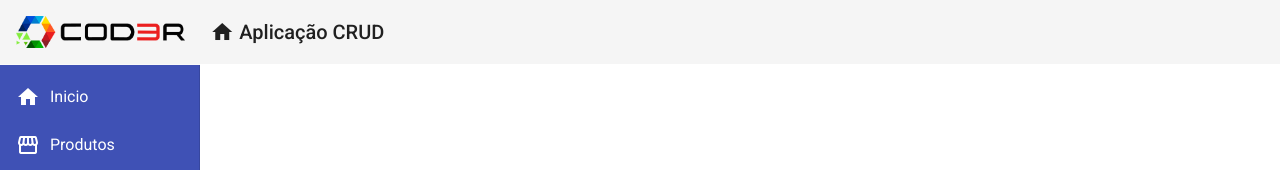
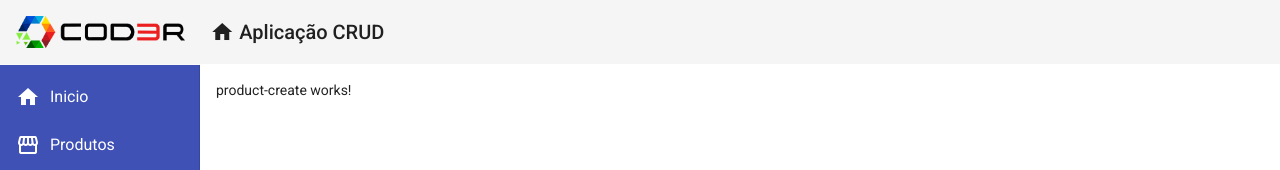
Before and after one commit to JeeanLiima97/Angular-crud, an Angular app in the folder frontend/: page /products/create in a window 1280 px wide. Before the commit this address led to /. Shown: the top 170 px of the page. Built offline with nearby package versions, Linux system fonts and the light colour scheme.

Commit message:
adicionando componente e rota para criar produto

```diff
--- a/frontend/src/app/app-routing.module.ts
+++ b/frontend/src/app/app-routing.module.ts
@@ -1,3 +1,4 @@
+import { ProductCreateComponent } from './components/product/product-create/product-create.component';
 import { NgModule } from '@angular/core';
 import { Routes, RouterModule } from '@angular/router';
 
@@ -10,6 +11,10 @@
 },{
   path:'products',
   component: ProductCrudComponent
+},
+{
+  path: 'products/create',
+  component: ProductCreateComponent
 }
 
 ];
--- a/frontend/src/app/app.module.ts
+++ b/frontend/src/app/app.module.ts
@@ -15,6 +15,7 @@
 import { HomeComponent } from './views/home/home.component'
 import {MatCardModule} from '@angular/material/card';
 import { ProductCrudComponent } from './views/product-crud/product-crud.component';
+import { ProductCreateComponent } from './components/product/product-create/product-create.component';
 
 @NgModule({
   declarations: [
@@ -23,7 +24,8 @@
     FooterComponent,
     NavComponent,
     HomeComponent,
-    ProductCrudComponent
+    ProductCrudComponent,
+    ProductCreateComponent
   ],
   imports: [
     BrowserModule,
--- /dev/null
+++ b/frontend/src/app/components/product/product-create/product-create.component.html
@@ -0,0 +1 @@
+<p>product-create works!</p>
--- /dev/null
+++ b/frontend/src/app/components/product/product-create/product-create.component.ts
@@ -0,0 +1,15 @@
+import { Component, OnInit } from '@angular/core';
+
+@Component({
+  selector: 'app-product-create',
+  templateUrl: './product-create.component.html',
+  styleUrls: ['./product-create.component.css']
+})
+export class ProductCreateComponent implements OnInit {
+
+  constructor() { }
+
+  ngOnInit(): void {
+  }
+
+}
```
Also changed, not shown: frontend/src/app/components/product/product-create/product-create.component.css (added).
